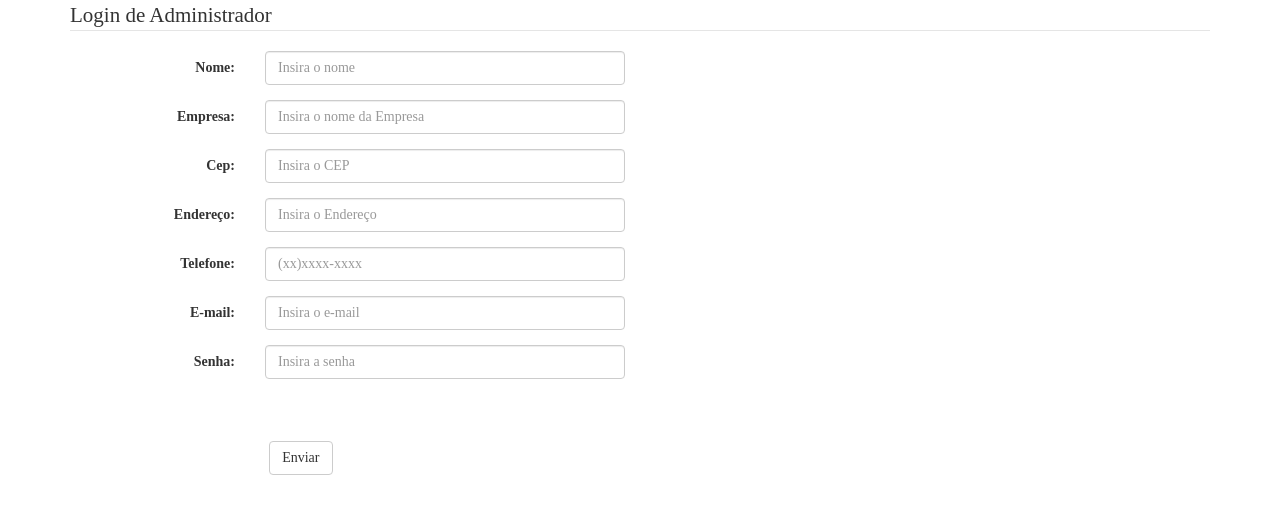
After one commit to BarmyPenguin/projeto, a Flask app: page /aluga in a window 1280 px wide. The commit adds this page. Shown: the top 514 px of the page. Run offline with Flask 2, Linux system fonts and the light colour scheme; some libraries are stand-ins or nearby versions.

Commit message:
Funcional
-Registro de usuario
-Registro de Ideias
-Mudança no layout

```diff
--- /dev/null
+++ b/crud/Templates/aluga.html
@@ -0,0 +1,79 @@
+<!DOCTYPE html>
+<hmtl>
+
+  <head>
+    <title>Login de Amdministradores</title>
+    <meta charset="utf-8">
+    <meta name="viewport" content="width=device-width, initial-scale=1">
+    <link rel="stylesheet" href="../static/css/estilo.css">
+    <link href="static/css/bootstrap.min.css" rel="stylesheet">
+    <script src="static/js/validacao.js"></script>
+    <script src="https://ajax.googleapis.com/ajax/libs/jquery/1.12.4/jquery.min.js"></script>
+      <script src="static/js/bootstrap.min.js"></script>
+
+  </head>
+
+  <body id="font">
+    <div class="container">
+
+
+<form class="form-horizontal" action="{{ url_for('faz')}}" method="POST" id="aluga">
+<fieldset>
+
+<legend>Login de Administrador</legend>
+<div class="form-group">
+
+      <label class="control-label col-sm-2" for="nome">Nome:</label>
+      <div class="col-sm-4">
+        <input id="nome" type="text" class="form-control" name="nome" placeholder="Insira o nome">
+      </div>
+    </div>
+    <div class="form-group">
+    <label class="control-label col-sm-2" for="empresa">Empresa:</label>
+      <div class="col-sm-4">
+        <input id="empresa" type="text" class="form-control" name="empresa" placeholder="Insira o nome da Empresa">
+      </div>
+    </div>
+    <div class="form-group">
+    <label class="control-label col-sm-2" for="cep">Cep:</label>
+      <div class="col-sm-4">
+        <input id="cep" type="text" class="form-control" name="cep" placeholder="Insira o CEP">
+      </div>
+    </div>
+    <div class="form-group">
+    <label class="control-label col-sm-2" for="endereco">Endereço:</label>
+      <div class="col-sm-4">
+        <input id="endereco" type="text" class="form-control" name="endereco" placeholder="Insira o Endereço">
+      </div>
+    </div>
+    <div class="form-group">
+    <label class="control-label col-sm-2" for="telefone">Telefone:</label>
+      <div class="col-sm-4">
+        <input id="telefone" type="text" class="form-control" name="telefone" placeholder="(xx)xxxx-xxxx">
+      </div>
+    </div>
+    <div class="form-group">
+      <label class="control-label col-sm-2" for="email">E-mail:</label>
+      <div class="col-sm-4">
+        <input id="email" type="email" class="form-control" name="email" placeholder="Insira o e-mail">
+      </div>
+    </div>
+    <div class="form-group">
+    <label class="control-label col-sm-2" for="password">Senha:</label>
+      <div class="col-sm-4">
+        <input id="password" type="password" class="form-control" name="password" placeholder="Insira a senha">
+      </div>
+    </div>
+
+<br><br>
+  <div class="form-group">
+  <div class="col-md-3 control-label">
+  <button type="button" class="btn btn-default" onclick="validar_ideia();">Enviar</button>
+  </div>
+  </div>
+
+</fieldset>
+
+</form>
+</body>
+</html>
--- a/crud/app.py
+++ b/crud/app.py
@@ -37,6 +37,7 @@ class Pessoa(db.Model):
 class Registro(db.Model):
 	__tablename__ ='registro'
 	_id = db.Column(db.Integer, primary_key = True, autoincrement = True)
+	person = db.Column(db.String)
 	nome = db.Column(db.String)
 	empresa = db.Column(db.String)
 	cep = db.Column(db.String)
@@ -46,7 +47,8 @@ class Registro(db.Model):
 	password = db.Column(db.String)
 
 
-	def __init__(self, nome, empresa, cep, endereco, telefone, email, password):
+	def __init__(self, person, nome, empresa, cep, endereco, telefone, email, password):
+		self.person = person
 		self.nome = nome
 		self.empresa = empresa
 		self.cep = cep
@@ -195,11 +197,11 @@ def login():
 
 @app.route("/registrar", methods=['GET', 'POST'])
 def registrar():
+	person = 2
 	if request.method == "POST":
-		reg = Registro(request.form['nome'], request.form['empresa'], request.form['cep'], request.form['endereco'], request.form['telefone'], request.form['email'], request.form['password'])
+		reg = Registro(person, request.form['nome'], request.form['empresa'], request.form['cep'], request.form['endereco'], request.form['telefone'], request.form['email'], request.form['password'])
 		db.session.add(reg)
 		db.session.commit()
-
 	return redirect(url_for('home'))
 
 @app.route("/sair/<int:id>", methods=['GET', 'POST'])
@@ -208,6 +210,19 @@ def sair(id):
 	flash('Você está deslogado!')
 	return redirect(url_for('home'))
 
+@app.route("/aluga", methods=['GET', 'POST'])
+def aluga():
+	return render_template("aluga.html")
+
+@app.route("/faz", methods=['GET', 'POST'])
+def faz():
+	person = 1
+	if request.method == "POST":
+		i = Registro(person, request.form['nome'], request.form['empresa'], request.form['cep'], request.form['endereco'], request.form['telefone'], request.form['email'], request.form['password'])
+		db.session.add(i)
+		db.session.commit()
+
+		return redirect(url_for('index'))
 
 if __name__ == '__main__':
 	app.run(debug=True)
--- a/crud/static/css/estilo.css
+++ b/crud/static/css/estilo.css
@@ -16,7 +16,7 @@ input{
 }
 .jumbotron#topo{
 	font-size:12pt;
-	background:#ffffff;
+	background:#135879;
 	border-radius: 0px;
 }
 
@@ -26,9 +26,33 @@ input{
 	height: 20%;
 	position: relative;
 }
-body{
-	font-family: Lucida Calligraphy;
+body#font{
+	font-family: Constantia;
+	font-weight: lighter;
+}
+body#cor{
+	font-family: Constantia;
+font-weight: lighter;
+	background-color: #135879 !important;
+	font-family: Constantia;
+font-weight: lighter;
 }
 button{
 	margin-right: 100px;
 }
+img{
+	border-radius: 10px;
+}
+h2#cor{
+	color: white !important;
+	font-weight: bold;
+}
+label#cor{
+	color: white !important;
+	font-weight: lighter;
+}
+a:link{
+	color: gray;
+	font-size: 16px;
+
+}
--- a/crud/static/js/validacao.js
+++ b/crud/static/js/validacao.js
@@ -1,10 +1,16 @@
 function validar_ideia(){
+var nomefun = document.getElementById("nomefun").value;
 var area = document.getElementById("area").value;
 var ideiapara = document.getElementById("ideiapara").value;
 var tipo = document.getElementById("tipo").value;
 var ideia = document.getElementById("ideia").value;
+var erro = false;
 
-var erro = false;
+if(nomefun === ""){
+	document.getElementById("nomefun").style.boxShadow="1px 1px 1px 1px #ff4040";
+	document.getElementById("nomefun").style.color="#ff4040";
+	erro=true;
+}
 if(area === "1"){
 	document.getElementById("area").style.boxShadow="1px 1px 1px 1px #ff4040";
 	document.getElementById("area").style.color="#ff4040";
```
Also changed, not shown: crud/Templates/home.html (+12 -9 lines), crud/Templates/registrar.html (+5 -26 lines), crud/Templates/telaPrincipal.html (+5 -4 lines), crud/db.sqlite, crud/static/img/LOGO_consulere.jpg (added).
